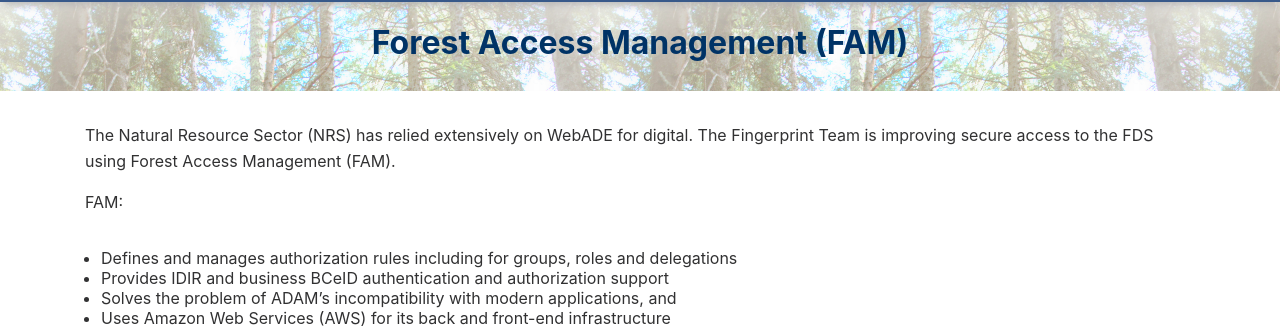
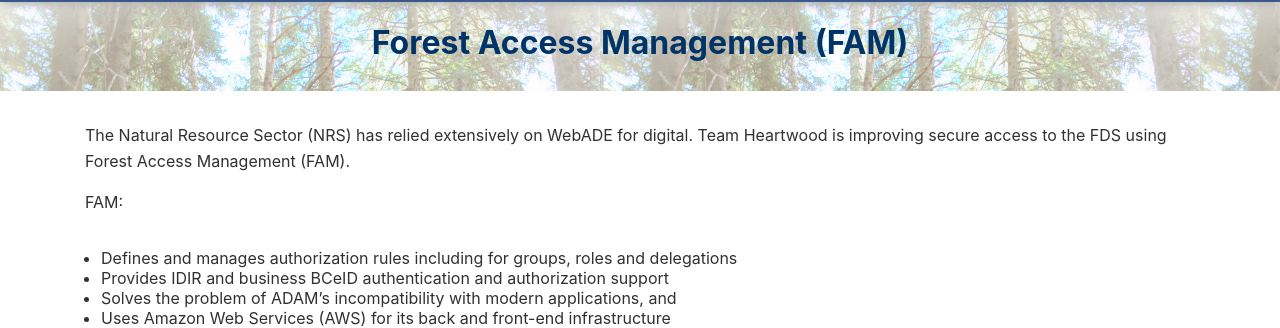
Before and after one commit to bcgov/forestry-digital-services, a Jekyll site: the page built from collections/_applications/fam.md, in a window 1280 px wide. Shown: the part 110-438 px from the top of the page. Built offline with Jekyll 4.4.1, drawn with Linux system fonts in a browser that asks for light colours; nearby versions of some CDN libraries.

Commit message:
Update fam.md
Team name.

```diff
--- a/collections/_applications/fam.md
+++ b/collections/_applications/fam.md
@@ -6,7 +6,7 @@ order: 2
 description:
 ---
 
-The Natural Resource Sector (NRS) has relied extensively on WebADE for digital. The Fingerprint Team is improving secure access to the FDS using Forest Access Management (FAM).
+The Natural Resource Sector (NRS) has relied extensively on WebADE for digital. Team Heartwood is improving secure access to the FDS using Forest Access Management (FAM).
 
 FAM:
 - Defines and manages authorization rules including for groups, roles and delegations
```
